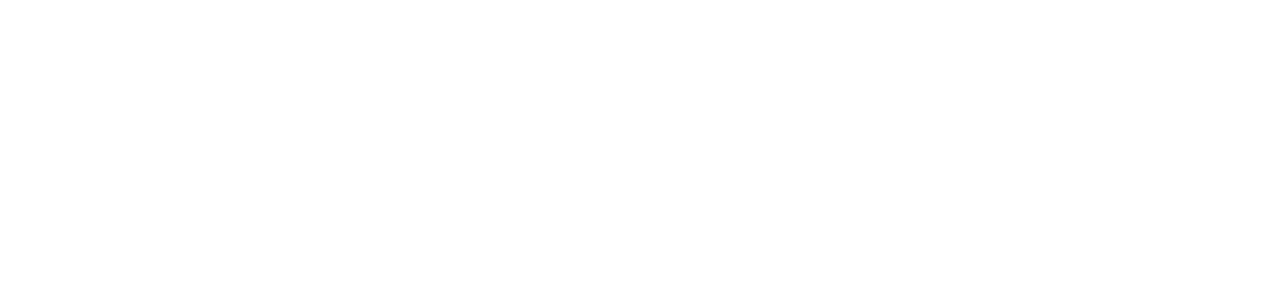
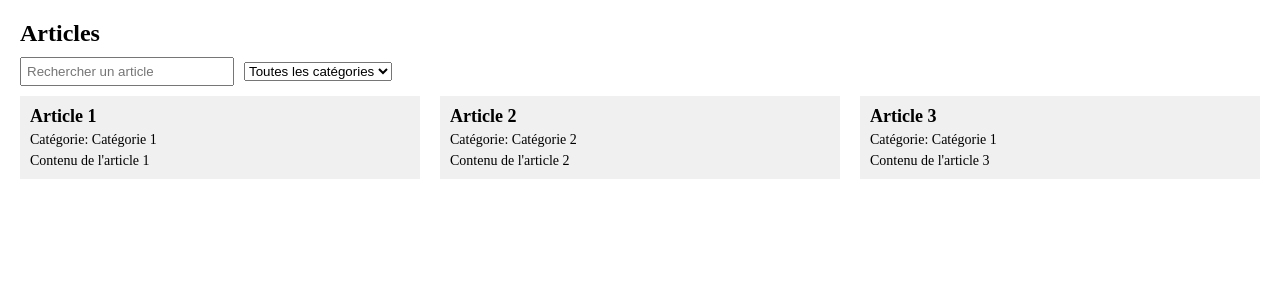
Before and after one commit to simplyyCarlos/aloas-website, a Vue app in the folder aloas-website/: page /articles in a window 1280 px wide. Before the commit this address had no page. Shown: the top 300 px of the page. Built offline with nearby package versions, Linux system fonts and the light colour scheme.

Commit message:
init : start articles page

```diff
--- a/aloas-website/src/components/NavBar.vue
+++ b/aloas-website/src/components/NavBar.vue
@@ -2,6 +2,7 @@
     <div class="navbar">
         <ul>
             <li>Accueil</li>
+            <li><router-link to="/articles">Articles</router-link></li>
             <li>Évenements</li>
             <li>A propos</li>
             <li>Nous contacter</li>
--- /dev/null
+++ b/aloas-website/src/pages/ArticlesPage.vue
@@ -0,0 +1,109 @@
+<template>
+    <div class="article-page">
+      <h1 class="page-title">Articles</h1>
+      <div class="filters">
+        <input type="text" v-model="searchQuery" placeholder="Rechercher un article" />
+        <select v-model="selectedCategory">
+          <option value="">Toutes les catégories</option>
+          <option v-for="category in categories" :value="category">{{ category }}</option>
+        </select>
+      </div>
+      <div class="article-list">
+        <div v-for="article in filteredArticles" :key="article.id" class="article-item">
+          <h2 class="article-title">{{ article.title }}</h2>
+          <p class="article-category">Catégorie: {{ article.category }}</p>
+          <p class="article-content">{{ article.content }}</p>
+        </div>
+      </div>
+    </div>
+  </template>
+
+  <script>
+  export default {
+    data() {
+      return {
+        searchQuery: '',
+        selectedCategory: '',
+        articles: [
+          {
+            id: 1,
+            title: 'Article 1',
+            category: 'Catégorie 1',
+            content: 'Contenu de l\'article 1'
+          },
+          {
+            id: 2,
+            title: 'Article 2',
+            category: 'Catégorie 2',
+            content: 'Contenu de l\'article 2'
+          },
+          {
+            id: 3,
+            title: 'Article 3',
+            category: 'Catégorie 1',
+            content: 'Contenu de l\'article 3'
+          },
+          // Ajoutez d'autres articles ici
+        ],
+        categories: ['Catégorie 1', 'Catégorie 2', 'Catégorie 3'] // Remplacez par vos catégories réelles
+      };
+    },
+    computed: {
+      filteredArticles() {
+        return this.articles.filter(article =>
+          article.title.toLowerCase().includes(this.searchQuery.toLowerCase()) &&
+          (this.selectedCategory === '' || article.category === this.selectedCategory)
+        );
+      }
+    }
+  };
+  </script>
+
+  <style scoped>
+  .article-page {
+    margin: 20px;
+  }
+
+  .page-title {
+    font-size: 24px;
+    margin-bottom: 10px;
+  }
+
+  .filters {
+    display: flex;
+    align-items: center;
+    margin-bottom: 10px;
+  }
+
+  .filters input {
+    margin-right: 10px;
+    padding: 5px;
+    width: 200px;
+  }
+
+  .article-list {
+    display: grid;
+    grid-template-columns: repeat(auto-fit, minmax(250px, 1fr));
+    grid-gap: 20px;
+  }
+
+  .article-item {
+    background-color: #f0f0f0;
+    padding: 10px;
+  }
+
+  .article-title {
+    font-size: 18px;
+    margin-bottom: 5px;
+  }
+
+  .article-category {
+    font-size: 14px;
+    margin-bottom: 5px;
+  }
+
+  .article-content {
+    font-size: 14px;
+    margin-bottom: 0;
+  }
+  </style>
--- a/aloas-website/src/router.js
+++ b/aloas-website/src/router.js
@@ -1,11 +1,12 @@
 
 import HomePage from './pages/HomePage.vue'
 import AboutPage from './pages/AboutPage.vue'
-import EventsPage from './pages/EventsPage.vue'
 import LoginPopup from './components/LoginPopup.vue'
+import ArticlesPage from './pages/ArticlesPage.vue'
 
 export default [
   { path: "/", component: HomePage },
   { path: "/about", component: AboutPage },
   { path: "/events", component: LoginPopup },
+  { path: "/articles", component: ArticlesPage},
 ]
```
